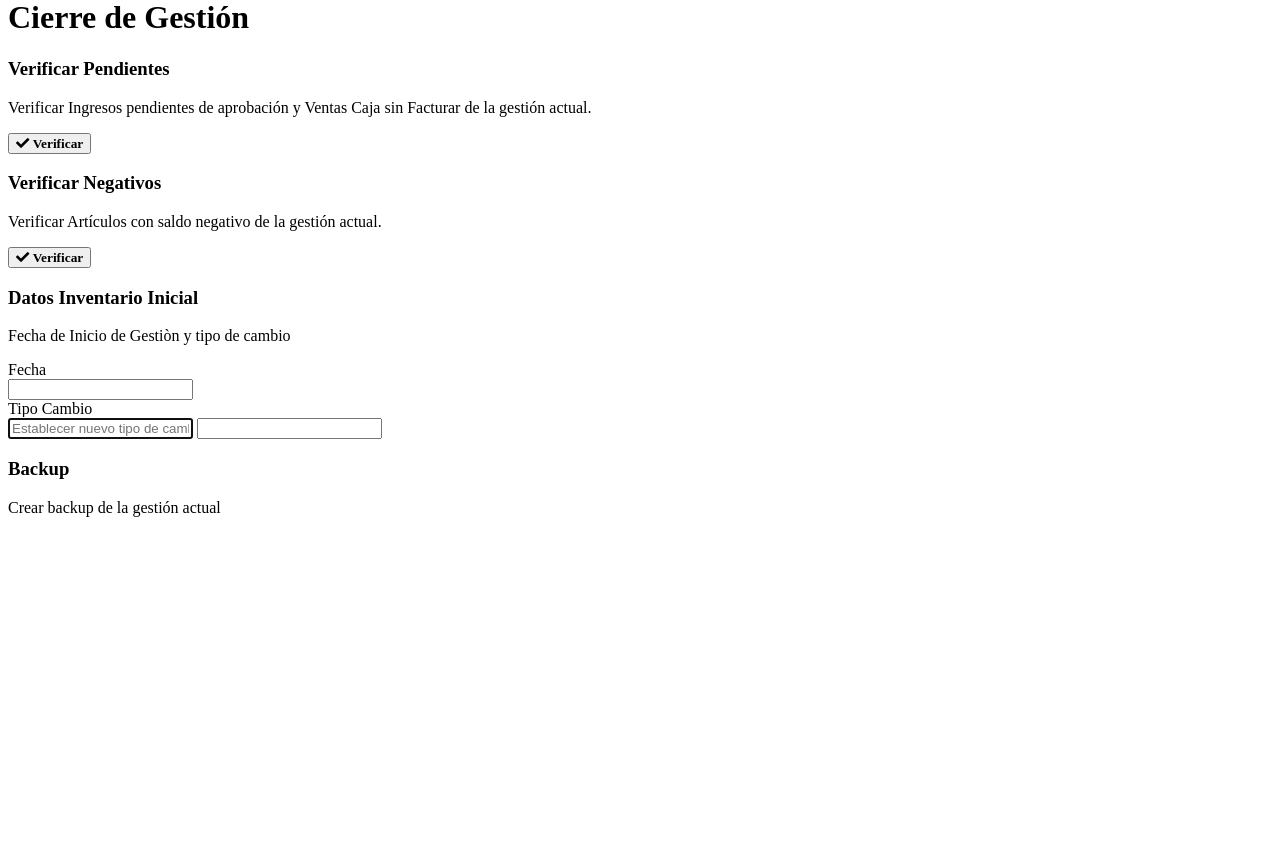
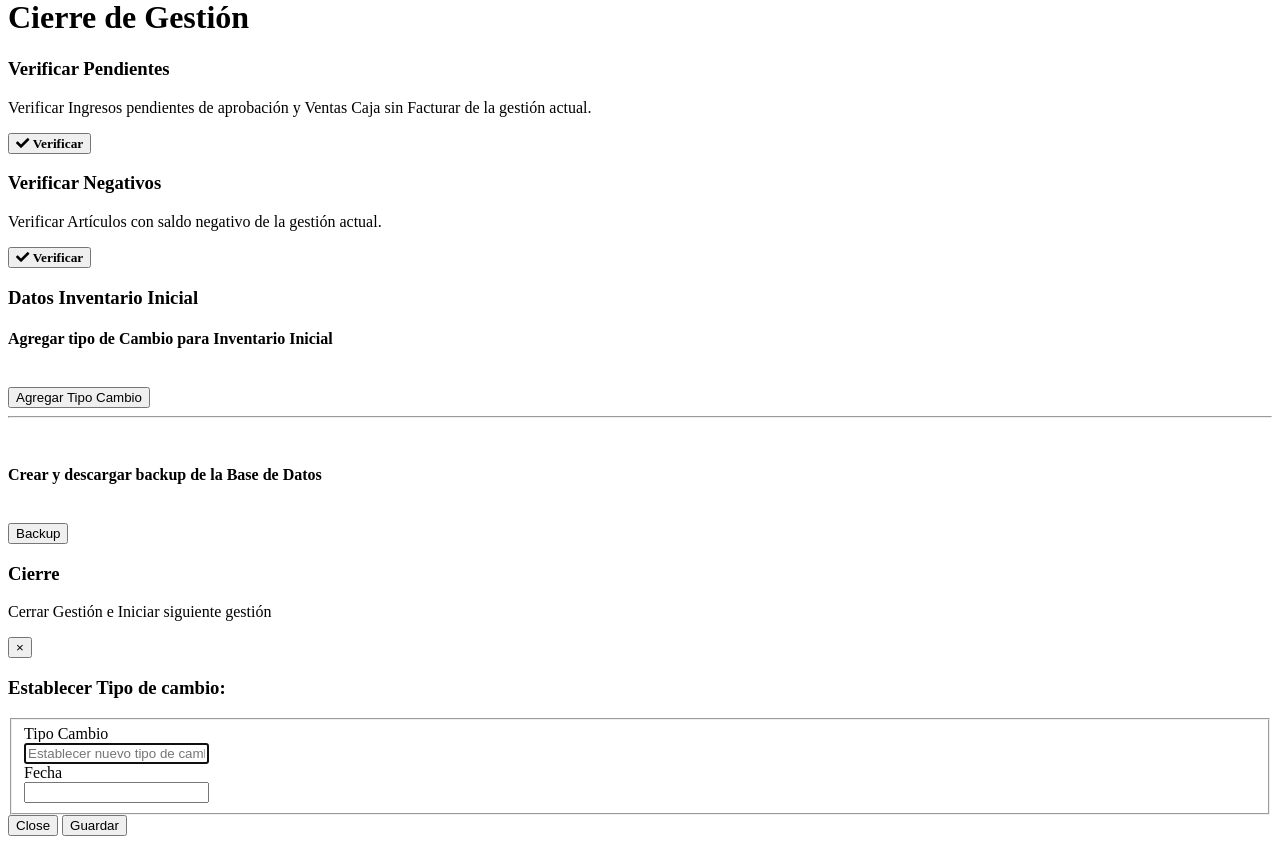
Before and after one commit to wilmix/hergo, a PHP site: the page made by application/views/administracion/configuracion/cierre.php in a window 1280 px wide. Shown: the part 22-866 px from the top of the page. Before the commit the page ends 539 px from the top, so only its background shows below. Run offline with PHP 8.4, Linux system fonts and the light colour scheme; the template is opened without the code that fills it, so the values that code supplies are empty; some libraries are stand-ins or nearby versions.

Commit message:
cierre backup bd

```diff
--- a/application/views/administracion/configuracion/cierre.php
+++ b/application/views/administracion/configuracion/cierre.php
@@ -18,7 +18,7 @@
                             <table
                                 id="verificarPendientes"
                                 data-toolbar="#toolbar2"
-                                data-toggle="table">
+                                data-height="450">
                             </table>
                         </div>
                     </section>
@@ -44,37 +44,22 @@
 
                     <h3>Datos Inventario Inicial</h3>
                     <section>
-                        <p> Fecha de Inicio de Gestiòn y tipo de cambio</p>
-                        <div class="box-body">
-                            <div class="form-group fecha-cambio">
-                                <label class="col-md-3 control-label"><span ></span> Fecha</label>
-                                <div class="col-md-9 inputGroupContainer">
-                                    <div class="input-group">
-                                        <span class="input-group-addon">
-                                            <i class="glyphicon glyphicon-screenshot"></i>
-                                        </span>
-                                        <input class="form-control" name="fechaCambio" id="fechaCambio" type="text" autocomplete="off">
-                                    </div>
-                                </div>
-                            </div>
-                            <div class="form-group">
-                                <label class="col-md-3 control-label"> Tipo Cambio</label>
-                                <div class="col-md-9 inputGroupContainer">
-                                    <div class="input-group">
-                                        <span class="input-group-addon">
-                                            <i class="glyphicon glyphicon-screenshot"></i>
-                                        </span>
-                                        <input placeholder="Establecer nuevo tipo de cambio" class="form-control" name="tipocambio" id="tipocambio" type="text" autofocus>
-                                        <input name="id"   id="id" type="text" class="hidden">
-                                    </div>
-                                </div>
-                            </div>
+                        <div class="text-center">
+                            <h4>Agregar tipo de Cambio para Inventario Inicial</h4>
+                            <br>
+                            <button class="btn btn-primary text-center btnnuevo"  data-toggle="modal" data-target="#modalTipoCambio">Agregar Tipo Cambio</button>
+                            <br>
+                            <hr>
+                            <br>
+                            <h4>Crear y descargar backup de la Base de Datos</h4>
+                            <br>
+                            <button class="btn btn-primary text-center btnnuevo" id="backupDB">Backup</button>
                         </div>
                     </section>
 
-                    <h3>Backup</h3>
+                    <h3>Cierre</h3>
                     <section>
-                        <p>Crear backup de la gestión actual</p>
+                        <p>Cerrar Gestión e Iniciar siguiente gestión</p>
                     </section>
                 </div>
                 <!-- /.box-body -->
@@ -83,3 +68,53 @@
         </div>
         <!-- /.col -->
     </div>
+
+    <!-- Modal -->
+<form action=" " method="post" id="form_tipoCambio">
+    <div class="modal fade" id="modalTipoCambio" role="dialog">
+        <div class="modal-dialog">
+            <div class="modal-content">
+                <div class="modal-header">
+                    <button type="button" class="close" data-dismiss="modal" aria-label="Close">
+                        <span aria-hidden="true">&times;</span>
+                    </button>
+                    <h3 class="modal-title modalTitulo">Establecer Tipo de cambio: <span id="fechaTitulo"></span></h3>
+                </div>
+                <!--MODAL BODY-->
+                <div class="modal-body form form-horizontal">
+                    <fieldset>
+                        <div class="form-group">
+                            <label class="col-md-3 control-label"> Tipo Cambio</label>
+                            <div class="col-md-9 inputGroupContainer">
+                                <div class="input-group">
+                                    <span class="input-group-addon">
+                                        <i class="glyphicon glyphicon-screenshot"></i>
+                                    </span>
+                                    <input placeholder="Establecer nuevo tipo de cambio" class="form-control" name="tipocambio" id="tipocambio" type="text" autofocus>
+                                    <input name="id"   id="id" type="text" hidden>
+                                </div>
+                            </div>
+                        </div>
+                        <div class="form-group fecha-cambio">
+                            <label class="col-md-3 control-label"><span ></span> Fecha</label>
+                            <div class="col-md-9 inputGroupContainer">
+                                <div class="input-group">
+                                    <span class="input-group-addon">
+                                        <i class="glyphicon glyphicon-screenshot"></i>
+                                    </span>
+                                    <input class="form-control" name="fechaCambio" id="fechaCambio" type="text" autocomplete="off">
+                                </div>
+                            </div>
+                        </div>
+                    </fieldset>
+                    <div class="modal-footer">
+                        <button type="button" class="btn btn-default botoncerrarmodal" data-dismiss="modal">Close</button>
+                        <button type="submit" class="btn btn-primary guardarTipoCambio" id="guardarTipoCambio">Guardar</button>
+                </div>
+                </div>
+                <!-- /.<div class="modal-body form">-->
+            </div>
+        </div>
+        <!-- /. modal -->
+    </div>
+</form>
```
Also changed, not shown: application/controllers/Cierre.php (+4 -3 lines), assets/hergo/cierre.js (+98 -1 lines).
